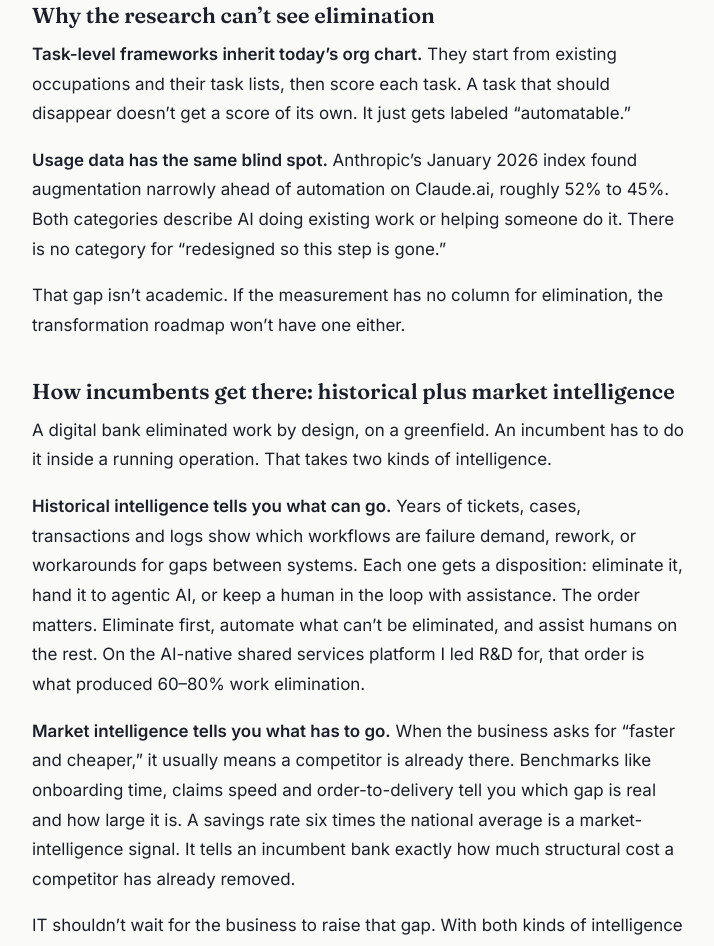
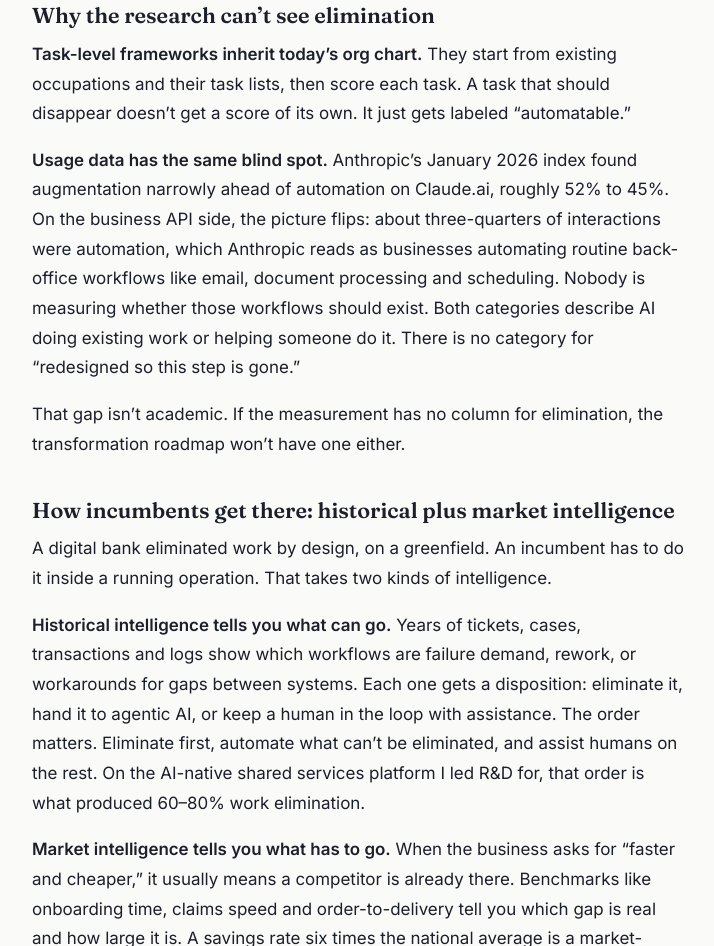
Before and after one commit to murthymln17/Murthymalapaka-website, a website: page insights/automate-or-augment-skips-the-first-question/index.html in a window 1280 px wide. Shown: the part 1864-2810 px from the top of the page, without its empty margins (282-996 px from the left). Drawn offline with Linux system fonts and the light colour scheme.

Commit message:
Add Anthropic API automation finding to 'Automate or Augment?' (#73)
Claude-Session: https://claude.ai/code/session_01ELix6nxdTkQsTU4s4gToZ9

Co-authored-by: Claude <noreply@anthropic.com>

```diff
--- a/insights/automate-or-augment-skips-the-first-question/index.html
+++ b/insights/automate-or-augment-skips-the-first-question/index.html
@@ -137,7 +137,7 @@
 
       <p><strong>Task-level frameworks inherit today&rsquo;s org chart.</strong> They start from existing occupations and their task lists, then score each task. A task that should disappear doesn&rsquo;t get a score of its own. It just gets labeled &ldquo;automatable.&rdquo;</p>
 
-      <p><strong>Usage data has the same blind spot.</strong> Anthropic&rsquo;s January 2026 index found augmentation narrowly ahead of automation on Claude.ai, roughly 52% to 45%. Both categories describe AI doing existing work or helping someone do it. There is no category for &ldquo;redesigned so this step is gone.&rdquo;</p>
+      <p><strong>Usage data has the same blind spot.</strong> Anthropic&rsquo;s January 2026 index found augmentation narrowly ahead of automation on Claude.ai, roughly 52% to 45%. On the business API side, the picture flips: about three-quarters of interactions were automation, which Anthropic reads as businesses automating routine back-office workflows like email, document processing and scheduling. Nobody is measuring whether those workflows should exist. Both categories describe AI doing existing work or helping someone do it. There is no category for &ldquo;redesigned so this step is gone.&rdquo;</p>
 
       <p>That gap isn&rsquo;t academic. If the measurement has no column for elimination, the transformation roadmap won&rsquo;t have one either.</p>
 
```
